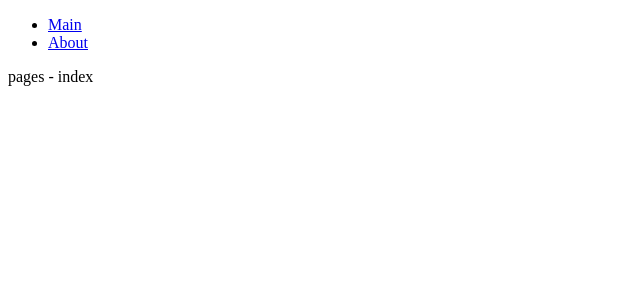
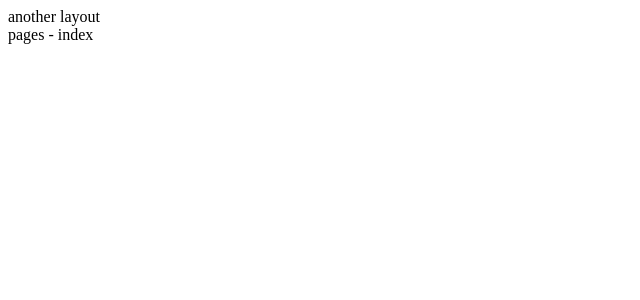
Before and after one commit to beierzhijin/fullstack-nuxt3, a Nuxt app: page / in a window 1280 px wide. Shown: the top 300 px of the page, without its empty margins (0-640 px from the left). Built offline with nearby package versions, Linux system fonts and the light colour scheme.

Commit message:
feat(layouts):   override the default layout
You can directly override the default layout for all pages using the name property of <NuxtLayout>

```diff
--- a/app.vue
+++ b/app.vue
@@ -1,5 +1,9 @@
+<script setup lang="ts">
+const layout = 'another'
+</script>
+
 <template>
-  <NuxtLayout>
+  <NuxtLayout :name="layout">
     <NuxtPage />
   </NuxtLayout>
 </template>
--- /dev/null
+++ b/layouts/another.vue
@@ -0,0 +1,13 @@
+<script setup lang='ts'>
+
+</script>
+
+<template>
+  <div>
+    <div>another layout</div>
+    <slot></slot>
+  </div>
+</template>
+
+<style scoped>
+</style>
--- a/package.json
+++ b/package.json
@@ -11,7 +11,7 @@
   },
   "dependencies": {
     "nuxt": "^3.12.4",
-    "vue": "^3.4.37"
+    "vue": "^3.4.38"
   },
   "packageManager": "pnpm@9.7.0"
 }
```
Also changed, not shown: 1 other file (tests, documents, lock files or other folders).
